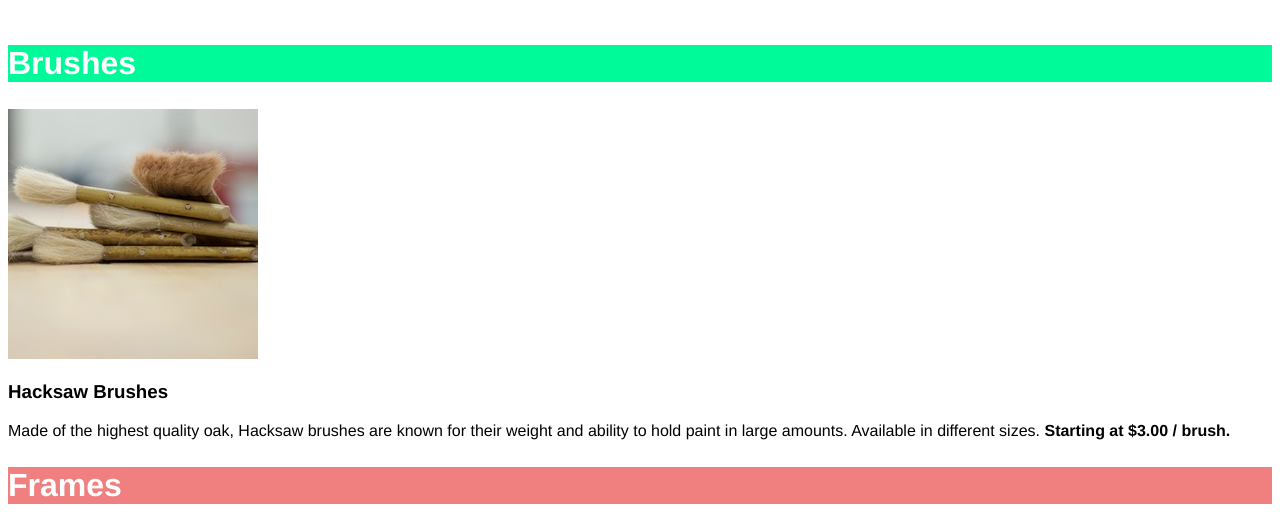
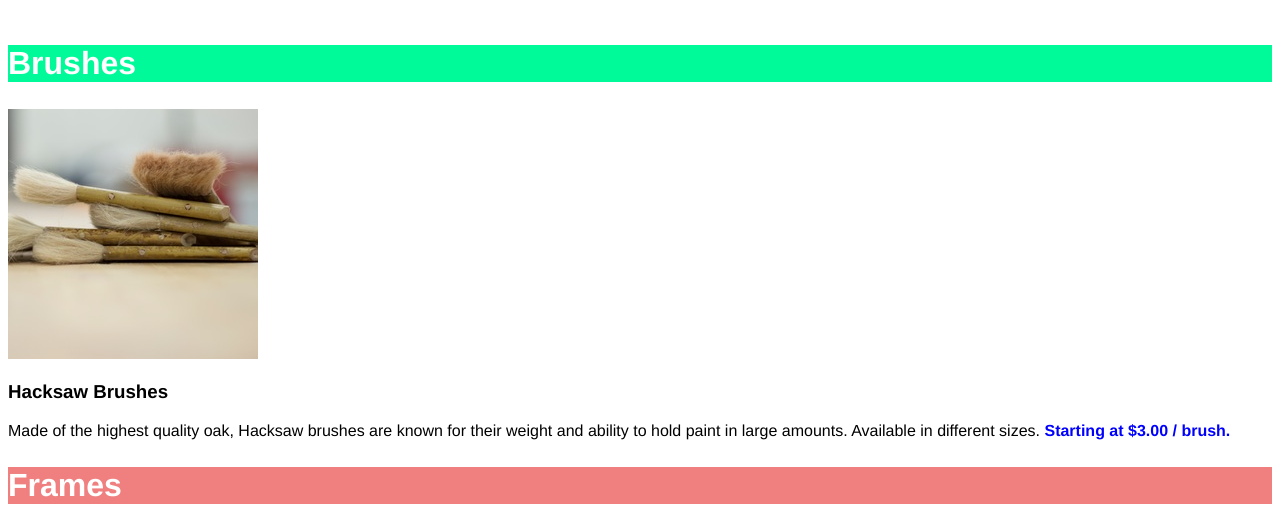
Before and after one commit to ThabangP07/Arts-project, a plain HTML site: page index.html in a window 1280 px wide. Shown: the part 204-731 px from the top of the page. Drawn offline with Linux system fonts and the light colour scheme.

Commit message:
Added styling to the prices

```diff
--- a/resources/css/index.css
+++ b/resources/css/index.css
@@ -33,3 +33,9 @@ h2 {
 .paint h2 {
     background-color: skyblue;
 }
+
+/*Prices*/
+.price {
+    font-weight: bold;
+    color: blue;
+}
```
